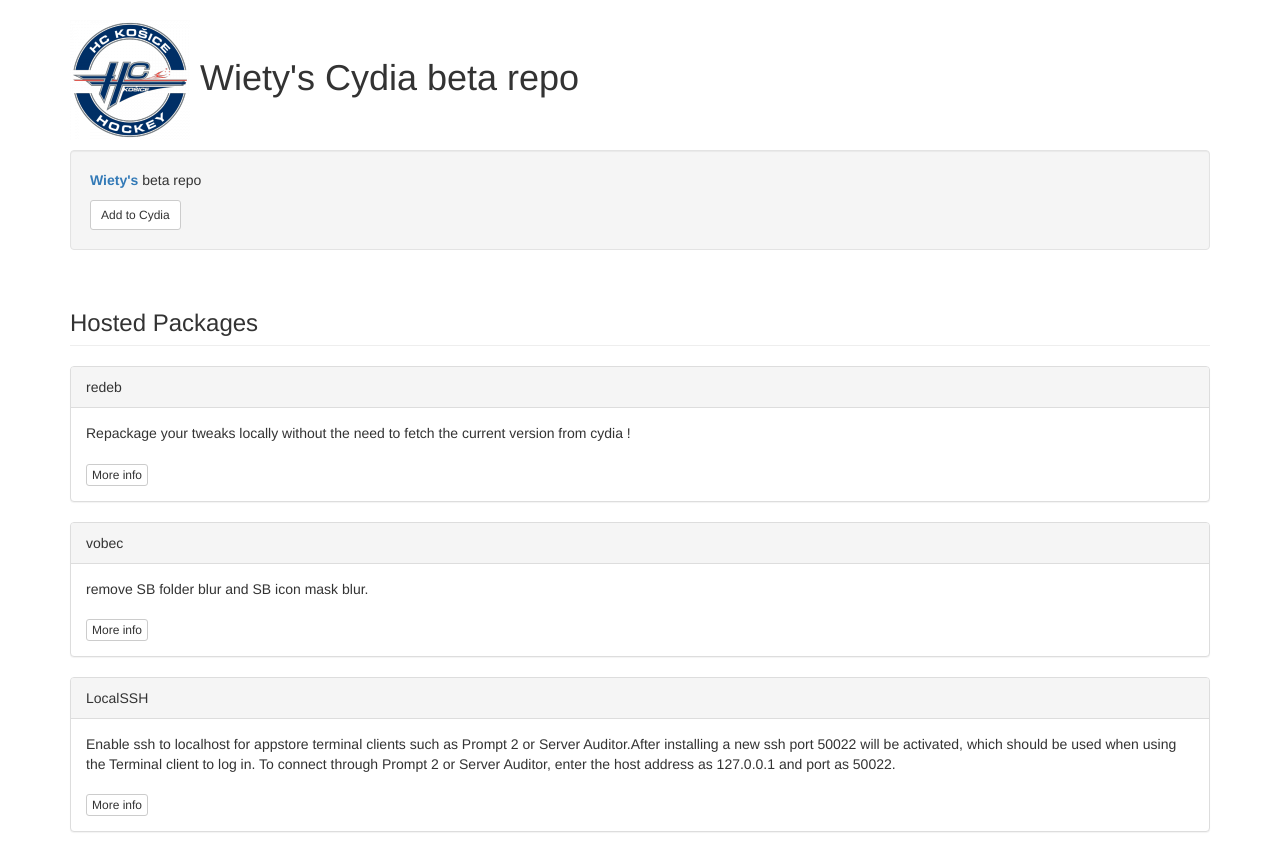
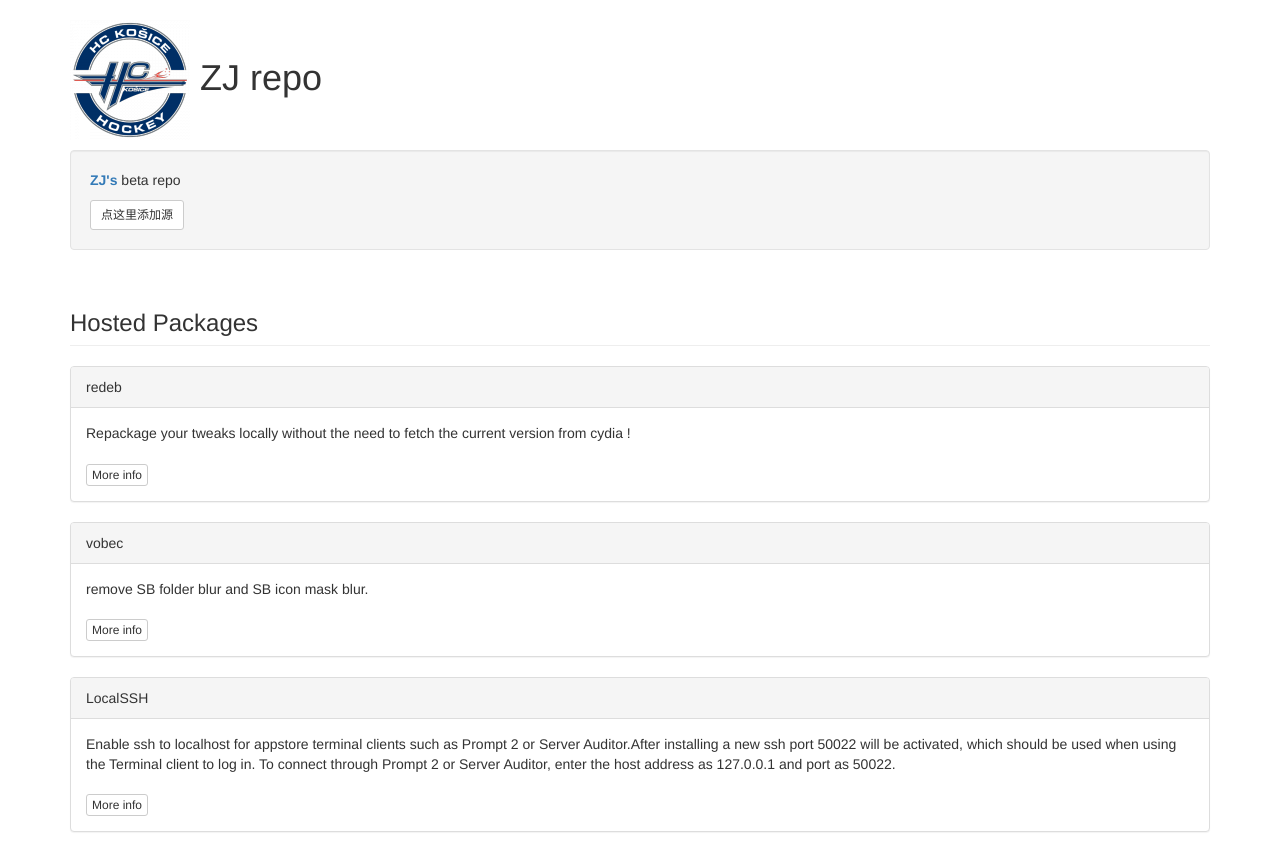
Before and after one commit to ForBiggerWorld/ForBiggerWorld.github.io, a plain HTML site: page cydia/index.html in a window 1280 px wide. Drawn offline with nearby package versions, Linux system fonts and the light colour scheme.

Commit message:
添加源分享

```diff
--- a/cydia/index.html
+++ b/cydia/index.html
@@ -10,13 +10,13 @@
 <body>
 
 <div class="container">
-	<h1><img src="CydiaIcon.png"> Wiety's Cydia beta repo</h1>
+	<h1><img src="CydiaIcon.png"> ZJ repo</h1>
 </div>
 
 <div class="container">
 	<div class="well">
-		<p><span class="text-primary"><b>Wiety's</span></b> beta repo</p>
-		<a class="btn btn-sm btn-default" href="cydia://url/https://cydia.saurik.com/api/share#?source=https://wiety.github.io/cydia/">Add to Cydia</a>
+		<p><span class="text-primary"><b>ZJ's</span></b> beta repo</p>
+		<a class="btn btn-sm btn-default" href="cydia://url/https://cydia.saurik.com/api/share#?source=https://forbiggerworld.github.io/cydia/">点这里添加源</a>
 	</div>
 </div>
 
```
